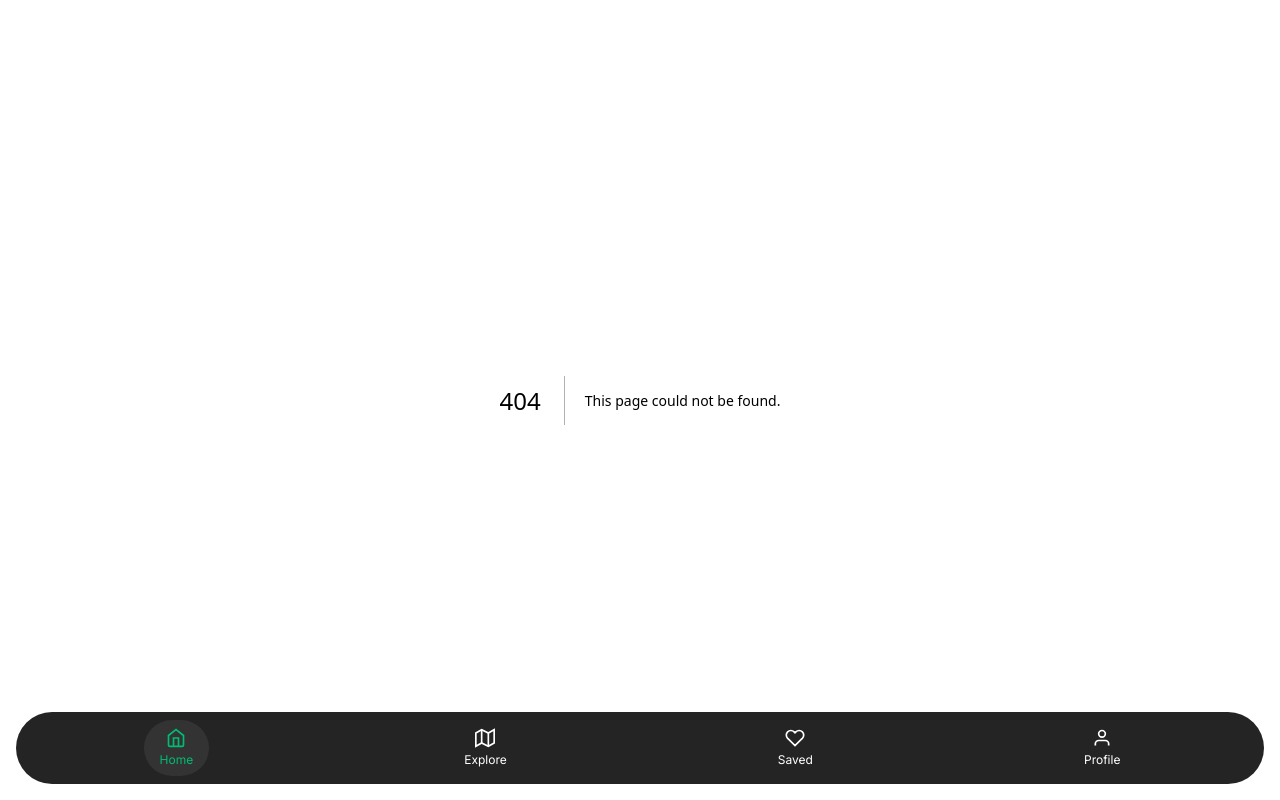
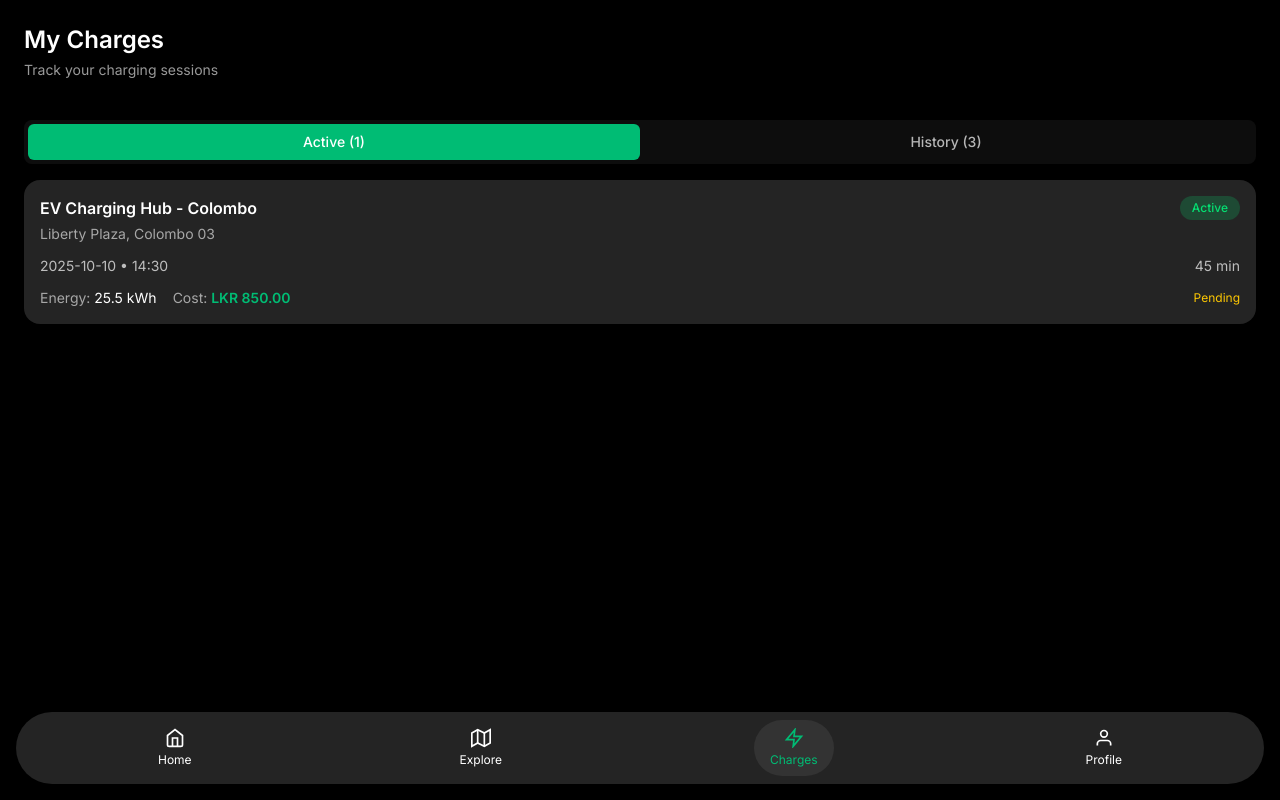
Before and after one commit to exzero-tech/zynk-platform, a Next.js app in the folder frontend/: page /charges in a window 1280 px wide. Before the commit this address had no page. Built offline with nearby package versions, Linux system fonts and the light colour scheme.

Commit message:
feat: implement the charge page

```diff
--- /dev/null
+++ b/frontend/src/app/charges/page.tsx
@@ -0,0 +1,225 @@
+'use client'
+
+import { useState } from 'react'
+import { useRouter } from 'next/navigation'
+
+interface ChargingSession {
+  id: string
+  stationName: string
+  location: string
+  date: string
+  time: string
+  duration: string
+  energyConsumed: number
+  totalCost: number
+  status: 'completed' | 'active' | 'cancelled'
+  paymentStatus: 'paid' | 'pending' | 'failed'
+}
+
+export default function ChargesPage() {
+  const router = useRouter()
+  const [activeTab, setActiveTab] = useState<'active' | 'history'>('active')
+
+  // Mock data - replace with actual data from your backend
+  const mockSessions: ChargingSession[] = [
+    {
+      id: '1',
+      stationName: 'EV Charging Hub - Colombo',
+      location: 'Liberty Plaza, Colombo 03',
+      date: '2025-10-10',
+      time: '14:30',
+      duration: '45 min',
+      energyConsumed: 25.5,
+      totalCost: 850.00,
+      status: 'active',
+      paymentStatus: 'pending'
+    },
+    {
+      id: '2',
+      stationName: 'Quick Charge Station',
+      location: 'Kandy Road, Colombo 07',
+      date: '2025-10-09',
+      time: '09:15',
+      duration: '1h 20min',
+      energyConsumed: 42.3,
+      totalCost: 1410.00,
+      status: 'completed',
+      paymentStatus: 'paid'
+    },
+    {
+      id: '3',
+      stationName: 'Green Energy Point',
+      location: 'Galle Road, Colombo 06',
+      date: '2025-10-08',
+      time: '16:45',
+      duration: '55 min',
+      energyConsumed: 31.8,
+      totalCost: 1060.00,
+      status: 'completed',
+      paymentStatus: 'paid'
+    },
+    {
+      id: '4',
+      stationName: 'Fast Charge Center',
+      location: 'High Level Road, Nugegoda',
+      date: '2025-10-07',
+      time: '11:30',
+      duration: '30 min',
+      energyConsumed: 18.2,
+      totalCost: 606.00,
+      status: 'cancelled',
+      paymentStatus: 'failed'
+    }
+  ]
+
+  const activeSessions = mockSessions.filter(session => session.status === 'active')
+  const historySessions = mockSessions.filter(session => session.status !== 'active')
+
+  const getStatusColor = (status: string) => {
+    switch (status) {
+      case 'active': return 'text-green-400'
+      case 'completed': return 'text-blue-400'
+      case 'cancelled': return 'text-red-400'
+      default: return 'text-gray-400'
+    }
+  }
+
+  const getStatusBg = (status: string) => {
+    switch (status) {
+      case 'active': return 'bg-green-400/20'
+      case 'completed': return 'bg-blue-400/20'
+      case 'cancelled': return 'bg-red-400/20'
+      default: return 'bg-gray-400/20'
+    }
+  }
+
+  const getPaymentStatusColor = (status: string) => {
+    switch (status) {
+      case 'paid': return 'text-green-400'
+      case 'pending': return 'text-yellow-400'
+      case 'failed': return 'text-red-400'
+      default: return 'text-gray-400'
+    }
+  }
+
+  const handleSessionClick = (session: ChargingSession) => {
+    const sessionData = encodeURIComponent(JSON.stringify(session))
+    router.push(`/charge-details?session=${sessionData}`)
+  }
+
+  const SessionCard = ({ session }: { session: ChargingSession }) => (
+    <div
+      onClick={() => handleSessionClick(session)}
+      className="bg-foreground rounded-2xl p-4 mb-4 cursor-pointer hover:bg-white/5 transition-colors"
+    >
+      <div className="flex justify-between items-start mb-3">
+        <div className="flex-1">
+          <h3 className="text-white font-semibold text-base mb-1">{session.stationName}</h3>
+          <p className="text-white/60 text-sm">{session.location}</p>
+        </div>
+        <div className={`px-3 py-1 rounded-full text-xs font-medium ${getStatusBg(session.status)} ${getStatusColor(session.status)}`}>
+          {session.status.charAt(0).toUpperCase() + session.status.slice(1)}
+        </div>
+      </div>
+
+      <div className="flex justify-between items-center mb-3">
+        <div className="text-sm text-white/70">
+          {session.date} • {session.time}
+        </div>
+        <div className="text-sm text-white/70">
+          {session.duration}
+        </div>
+      </div>
+
+      <div className="flex justify-between items-center">
+        <div className="flex items-center gap-4">
+          <div className="text-sm">
+            <span className="text-white/60">Energy: </span>
+            <span className="text-white">{session.energyConsumed} kWh</span>
+          </div>
+          <div className="text-sm">
+            <span className="text-white/60">Cost: </span>
+            <span className="text-accent font-semibold">LKR {session.totalCost.toFixed(2)}</span>
+          </div>
+        </div>
+        <div className={`text-xs ${getPaymentStatusColor(session.paymentStatus)}`}>
+          {session.paymentStatus.charAt(0).toUpperCase() + session.paymentStatus.slice(1)}
+        </div>
+      </div>
+    </div>
+  )
+
+  return (
+    <div className="min-h-screen bg-background pb-28">
+      {/* Header */}
+      <div className="bg-black p-6">
+        <h1 className="text-white text-2xl font-semibold">My Charges</h1>
+        <p className="text-white/60 text-sm mt-1">Track your charging sessions</p>
+      </div>
+
+      {/* Tab Navigation */}
+      <div className="px-6 py-4">
+        <div className="flex bg-white/5 rounded-lg p-1">
+          <button
+            onClick={() => setActiveTab('active')}
+            className={`flex-1 py-2 px-4 rounded-md text-sm font-medium transition-colors ${
+              activeTab === 'active'
+                ? 'bg-accent text-white'
+                : 'text-white/70 hover:text-white'
+            }`}
+          >
+            Active ({activeSessions.length})
+          </button>
+          <button
+            onClick={() => setActiveTab('history')}
+            className={`flex-1 py-2 px-4 rounded-md text-sm font-medium transition-colors ${
+              activeTab === 'history'
+                ? 'bg-accent text-white'
+                : 'text-white/70 hover:text-white'
+            }`}
+          >
+            History ({historySessions.length})
+          </button>
+        </div>
+      </div>
+
+      {/* Content */}
+      <div className="px-6">
+        {activeTab === 'active' ? (
+          <div>
+            {activeSessions.length > 0 ? (
+              activeSessions.map(session => (
+                <SessionCard key={session.id} session={session} />
+              ))
+            ) : (
+              <div className="text-center py-12">
+                <svg width="64" height="64" viewBox="0 0 24 24" fill="none" stroke="currentColor" strokeWidth="1" className="text-white/30 mx-auto mb-4">
+                  <path d="M13 2L3 14h9l-1 8 10-12h-9l1-8z"/>
+                </svg>
+                <h3 className="text-white/70 text-lg font-medium mb-2">No Active Sessions</h3>
+                <p className="text-white/50 text-sm">You don't have any active charging sessions</p>
+              </div>
+            )}
+          </div>
+        ) : (
+          <div>
+            {historySessions.length > 0 ? (
+              historySessions.map(session => (
+                <SessionCard key={session.id} session={session} />
+              ))
+            ) : (
+              <div className="text-center py-12">
+                <svg width="64" height="64" viewBox="0 0 24 24" fill="none" stroke="currentColor" strokeWidth="1" className="text-white/30 mx-auto mb-4">
+                  <circle cx="12" cy="12" r="10"/>
+                  <path d="8 12h8"/>
+                </svg>
+                <h3 className="text-white/70 text-lg font-medium mb-2">No Charging History</h3>
+                <p className="text-white/50 text-sm">Your charging history will appear here</p>
+              </div>
+            )}
+          </div>
+        )}
+      </div>
+    </div>
+  )
+}
--- a/frontend/src/components/BottomNavbar.tsx
+++ b/frontend/src/components/BottomNavbar.tsx
@@ -9,7 +9,7 @@ export default function BottomNavbar() {
   const getActiveTab = () => {
     if (pathname === '/') return 'home'
     if (pathname === '/explore' || pathname.startsWith('/explore') || pathname === '/start-charging' || pathname === '/charging-session' || pathname === '/station') return 'explore'
-    if (pathname === '/saved') return 'saved'
+    if (pathname === '/charges' || pathname.startsWith('/charge-details')) return 'charges'
     if (pathname === '/profile') return 'profile'
     return 'home' // default
   }
@@ -42,11 +42,11 @@ export default function BottomNavbar() {
         </svg>
         <span className="text-xs mt-1">Explore</span>
       </button>
-      <button className={buttonClass('saved')} onClick={() => handleNavigation('/saved')}>
+      <button className={buttonClass('charges')} onClick={() => handleNavigation('/charges')}>
         <svg width="20" height="20" viewBox="0 0 24 24" fill="none" stroke="currentColor" strokeWidth="2">
-          <path d="M20.84 4.61a5.5 5.5 0 0 0-7.78 0L12 5.67l-1.06-1.06a5.5 5.5 0 0 0-7.78 7.78l1.06 1.06L12 21.23l7.78-7.78 1.06-1.06a5.5 5.5 0 0 0 0-7.78z"/>
+          <path d="M13 2L3 14h9l-1 8 10-12h-9l1-8z"/>
         </svg>
-        <span className="text-xs mt-1">Saved</span>
+        <span className="text-xs mt-1">Charges</span>
       </button>
       <button className={buttonClass('profile')} onClick={() => handleNavigation('/profile')}>
         <svg width="20" height="20" viewBox="0 0 24 24" fill="none" stroke="currentColor" strokeWidth="2">
```
